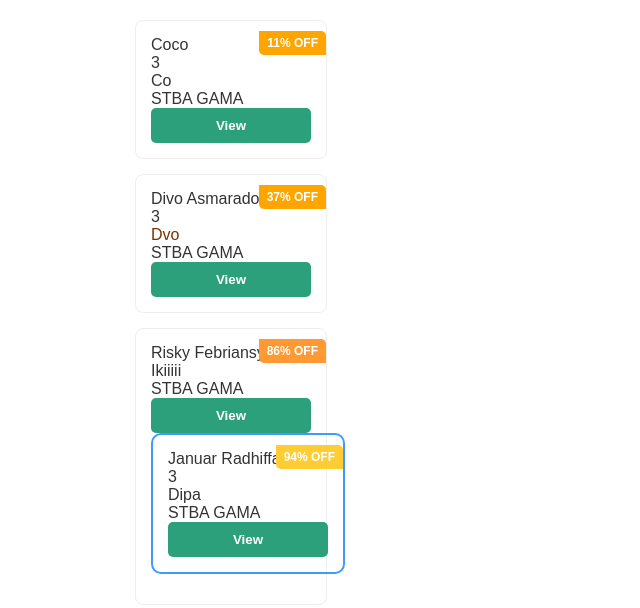
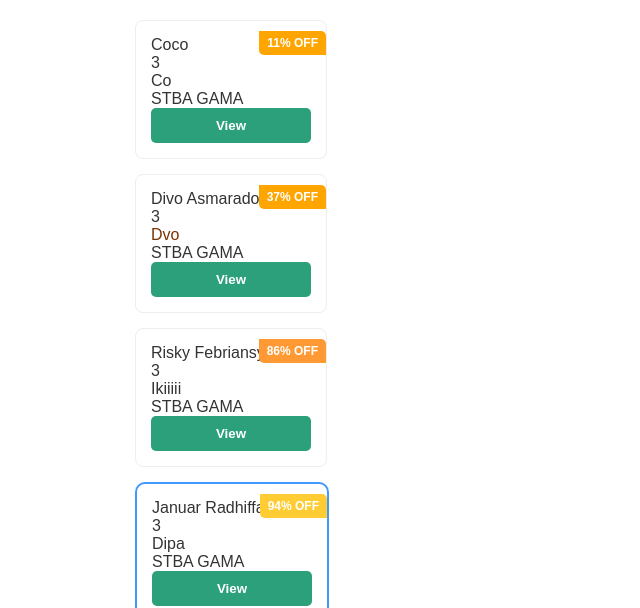
Before and after one commit to dirajayde/Namasepupu-teman, a plain HTML site: page index.html in a window 1280 px wide. Shown: the top 608 px of the page, without its empty margins (325-965 px from the left). Drawn offline with Linux system fonts and the light colour scheme.

Commit message:
index.html

```diff
--- a/index.html
+++ b/index.html
@@ -173,7 +173,7 @@
   <div class="domain-card">
     <div class="discount-badge" style="background:#ff9933;">86% OFF</div>
     <div class="Full Name">Risky Febriansyah</div>
-    <div class="Semester"3</div>
+    <div class="Semester">3</div>
     <div class="Second name">Ikiiiii</div>
     <div class="college">STBA GAMA</div>
     <button class="buy-btn">View</button>
```
